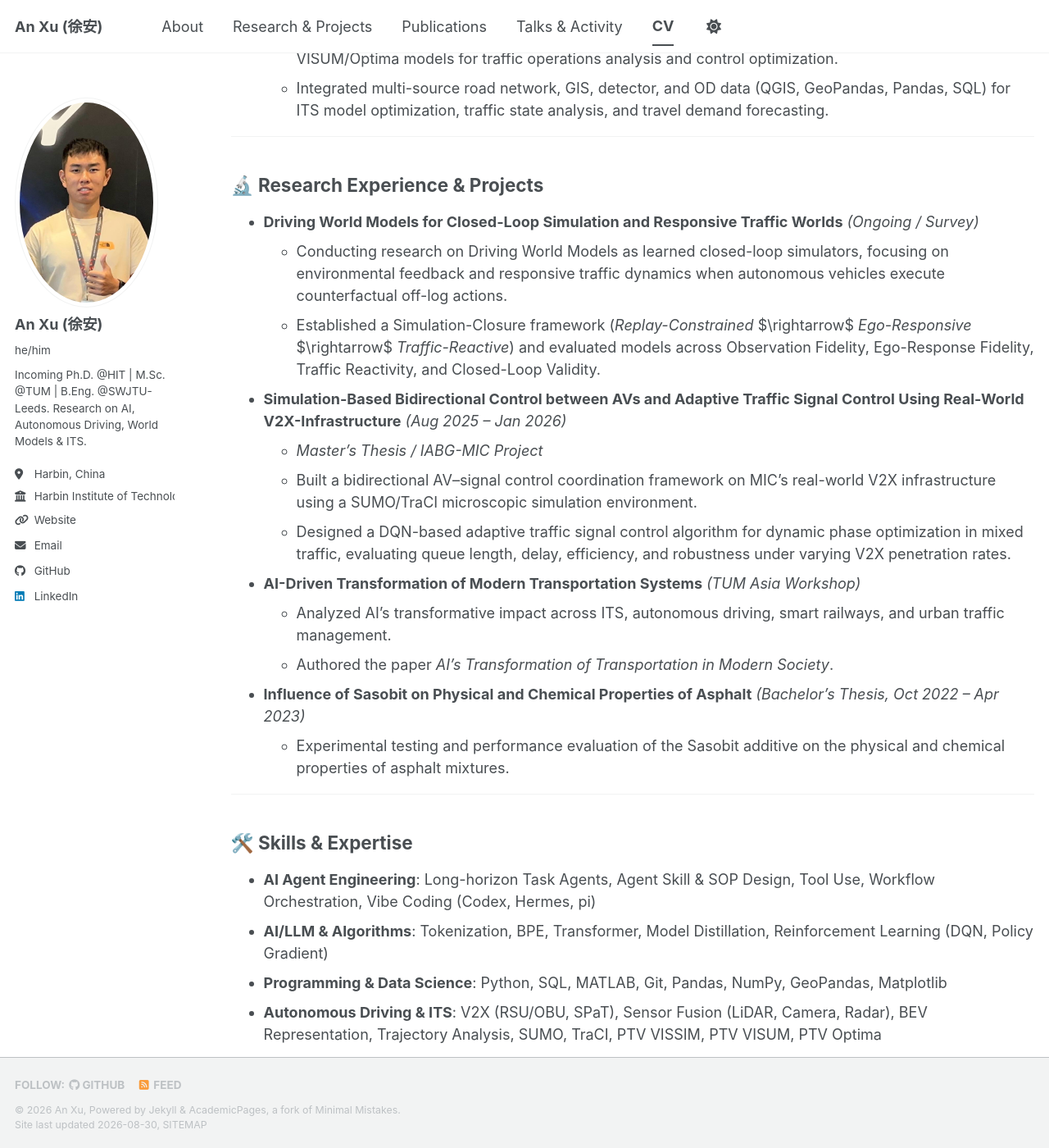
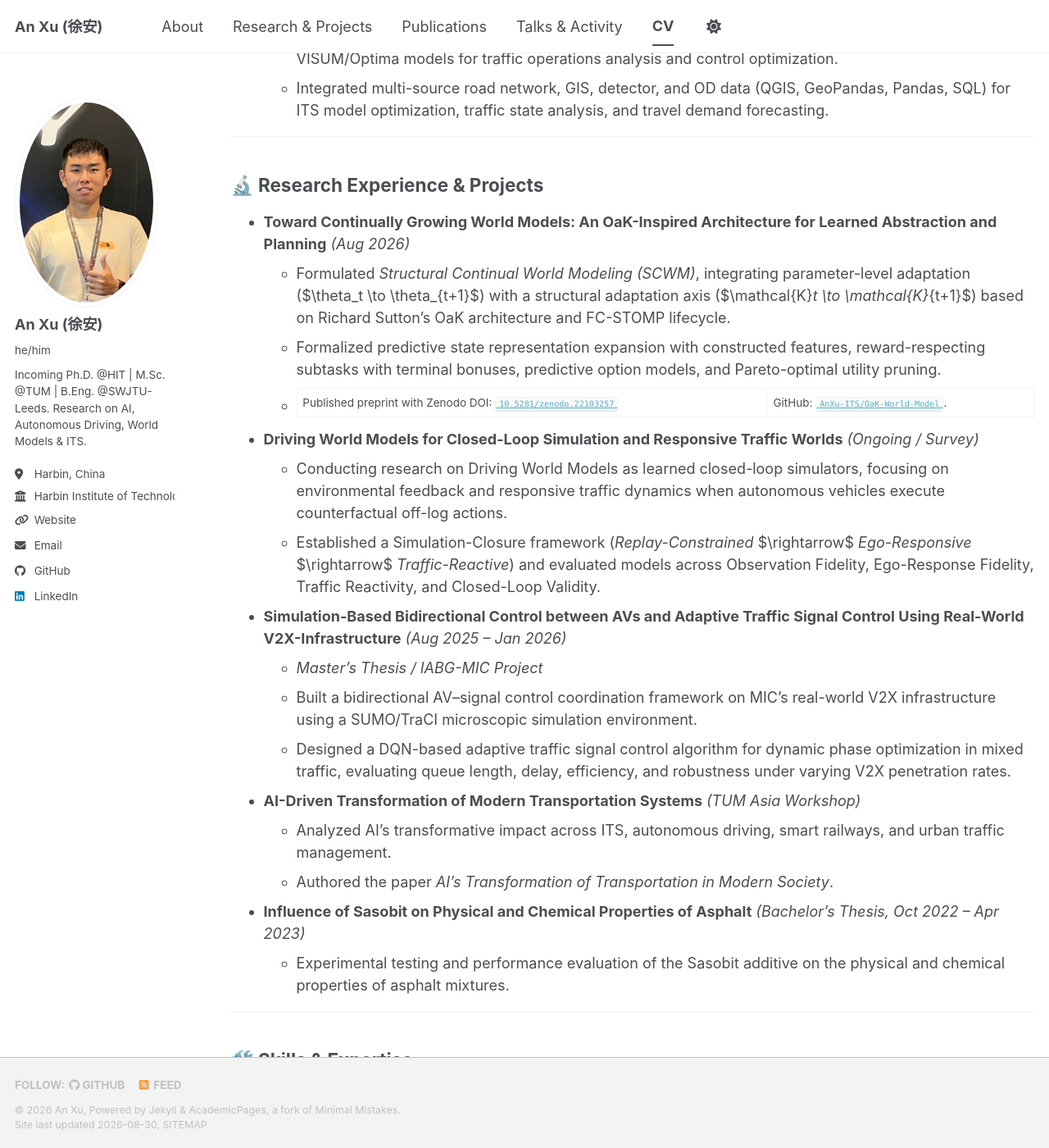
Before and after one commit to AnXu-ITS/AnXu-ITS.github.io, a Jekyll site: the page built from _pages/cv.md, in a window 1280 px wide and 1400 px high, scrolled down 1418 px. Shown: the whole window at 82% size. Built offline with Jekyll 4.4.1, drawn with Linux system fonts in a browser that asks for light colours; our own code applies the rules of GitHub Pages for plain Markdown files; a style sheet for code colours, icons or effects is not loaded; some of the changed text lies outside the part shown.

Commit message:
feat: add OaK Continual World Model research paper and Zenodo DOI to publications and homepage

```diff
--- a/_pages/cv.md
+++ b/_pages/cv.md
@@ -49,6 +49,11 @@ redirect_from:
 
 ## 🔬 Research Experience & Projects
 
+* **Toward Continually Growing World Models: An OaK-Inspired Architecture for Learned Abstraction and Planning** *(Aug 2026)*
+  * Formulated *Structural Continual World Modeling (SCWM)*, integrating parameter-level adaptation ($\theta_t \to \theta_{t+1}$) with a structural adaptation axis ($\mathcal{K}_t \to \mathcal{K}_{t+1}$) based on Richard Sutton's OaK architecture and FC-STOMP lifecycle.
+  * Formalized predictive state representation expansion with constructed features, reward-respecting subtasks with terminal bonuses, predictive option models, and Pareto-optimal utility pruning.
+  * Published preprint with Zenodo DOI: [`10.5281/zenodo.22103257`](https://doi.org/10.5281/zenodo.22103257) | GitHub: [`AnXu-ITS/OaK-World-Model`](https://github.com/AnXu-ITS/OaK-World-Model).
+
 * **Driving World Models for Closed-Loop Simulation and Responsive Traffic Worlds** *(Ongoing / Survey)*
   * Conducting research on Driving World Models as learned closed-loop simulators, focusing on environmental feedback and responsive traffic dynamics when autonomous vehicles execute counterfactual off-log actions.
   * Established a Simulation-Closure framework (*Replay-Constrained* $\rightarrow$ *Ego-Responsive* $\rightarrow$ *Traffic-Reactive*) and evaluated models across Observation Fidelity, Ego-Response Fidelity, Traffic Reactivity, and Closed-Loop Validity.
@@ -70,7 +75,7 @@ redirect_from:
 ## 🛠️ Skills & Expertise
 
 * **AI Agent Engineering**: Long-horizon Task Agents, Agent Skill & SOP Design, Tool Use, Workflow Orchestration, Vibe Coding (Codex, Hermes, pi)
-* **AI/LLM & Algorithms**: Tokenization, BPE, Transformer, Model Distillation, Reinforcement Learning (DQN, Policy Gradient)
+* **AI/LLM & Algorithms**: Continual Learning, World Models, OaK Architecture, Reinforcement Learning (DQN, Options), Model Distillation, Tokenization/BPE
 * **Programming & Data Science**: Python, SQL, MATLAB, Git, Pandas, NumPy, GeoPandas, Matplotlib
 * **Autonomous Driving & ITS**: V2X (RSU/OBU, SPaT), Sensor Fusion (LiDAR, Camera, Radar), BEV Representation, Trajectory Analysis, SUMO, TraCI, PTV VISSIM, PTV VISUM, PTV Optima
 * **Engineering Tools**: QGIS, AutoCAD, ANSYS, LaTeX, Markdown
```
Also changed, not shown: _pages/about.md (+3 -1 lines), _publications/2026-08-25-oak-continual-world-model.md (added, +49 -0 lines), 1 other file.
